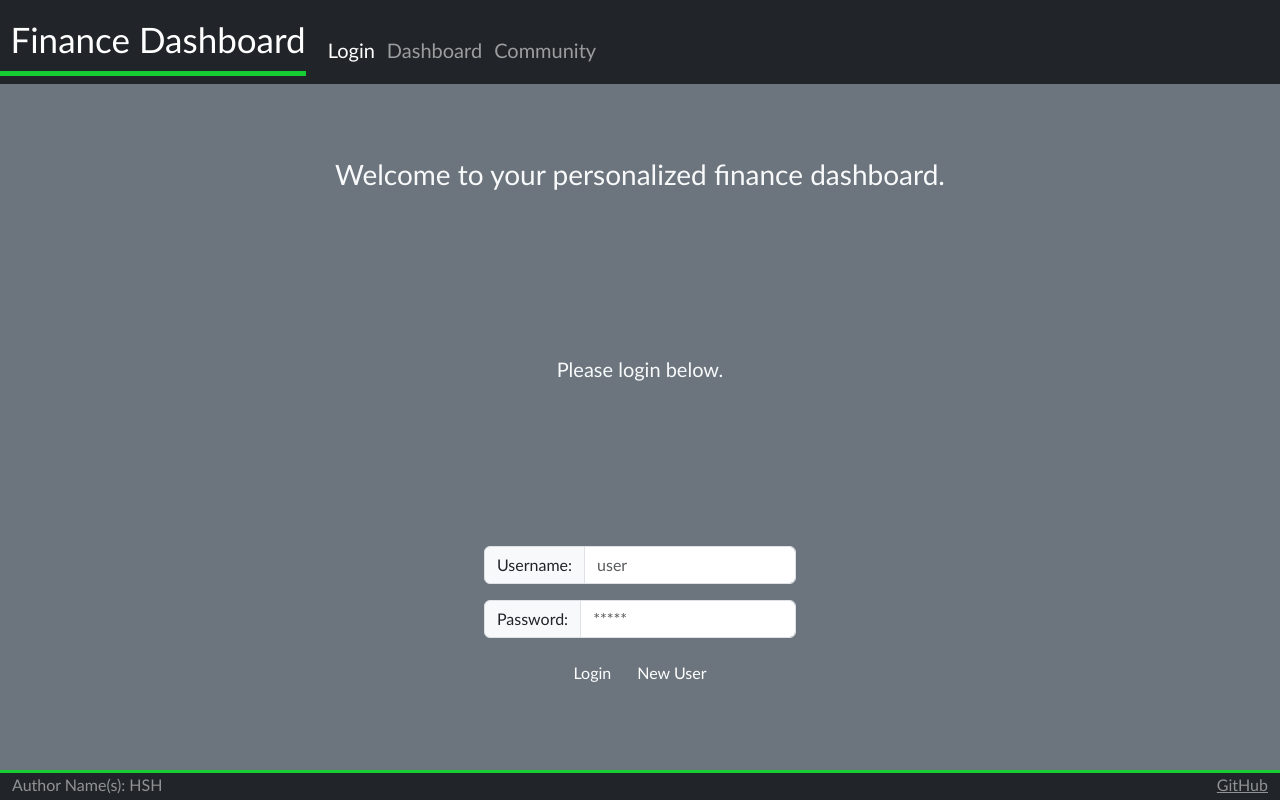
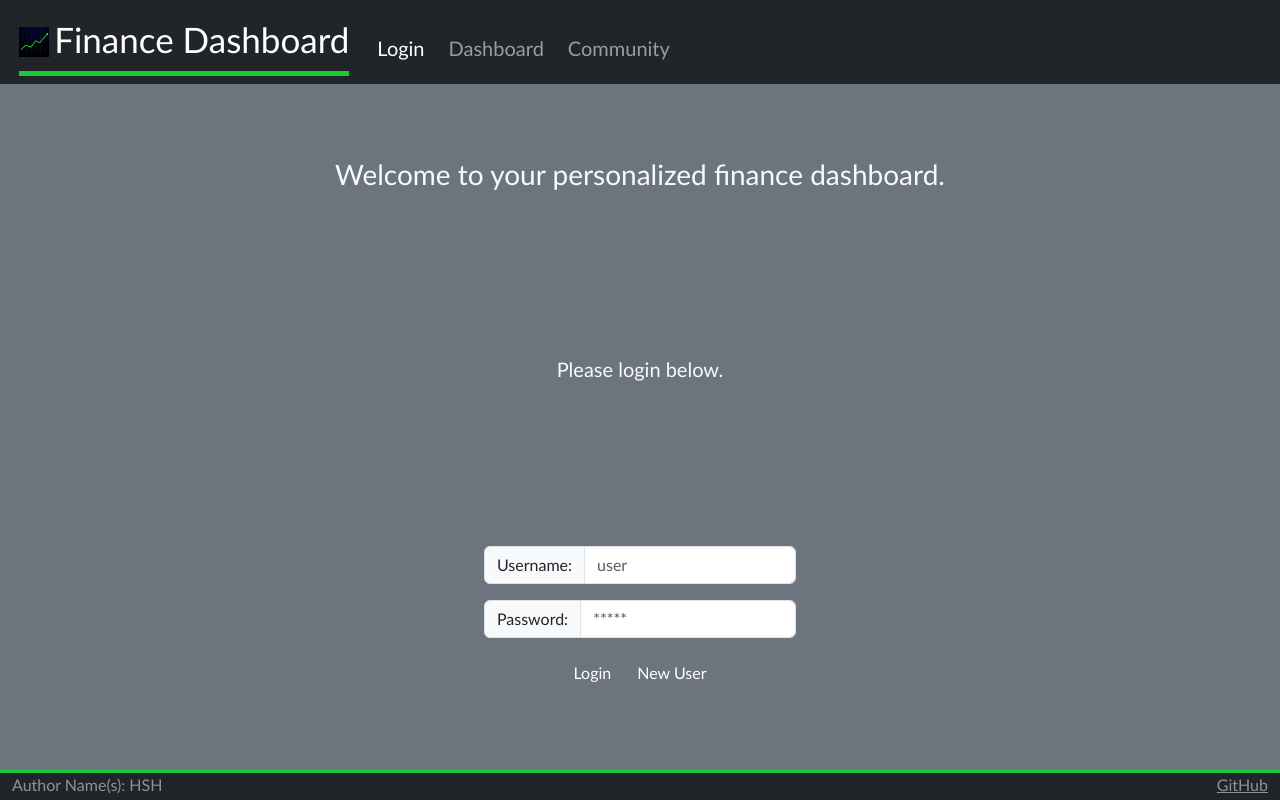
Before and after one commit to henhilt/startup, a React (Vite) app: page / in a window 1280 px wide. Built offline with nearby package versions, Linux system fonts and the light colour scheme.

Commit message:
updated some CSS for the navbar to add some padding, add an image, and add hover borders for the navitems

```diff
--- a/src/app.css
+++ b/src/app.css
@@ -34,14 +34,46 @@ menu {
 }
 
 .navbar-brand {
-  padding-left: 0.3em;
+  padding-left: 35px;
+  margin-left: 1.5vw;
+  display: inline-block;
+  position: relative;
   border-bottom: solid rgb(22, 206, 52) thick;
   font-size: 35px;
+}
+
+.navbar-brand::before {
+  content: "";
+  position: absolute;
+  left: 0px;
+
+  top: 30%;
+
+  width: 30px;
+  height: 30px;
+
+  background-image: url("/stockchart.jpg");
+  background-size:cover;
+  background-repeat: no-repeat;
+  background-position: center;
+
+
 }
 
 menu .nav-item {
   padding: 0 0.3em;
   font-size: 20px;
+}
+
+menu .nav-link {
+  padding: 0 0.3em;
+  display: inline-block;
+  border-bottom: solid transparent;
+  font-size: 20px;
+}
+
+menu .nav-link:hover {
+  border-bottom: solid rgb(22, 206, 52) thin;
 }
 
 footer a {
```
